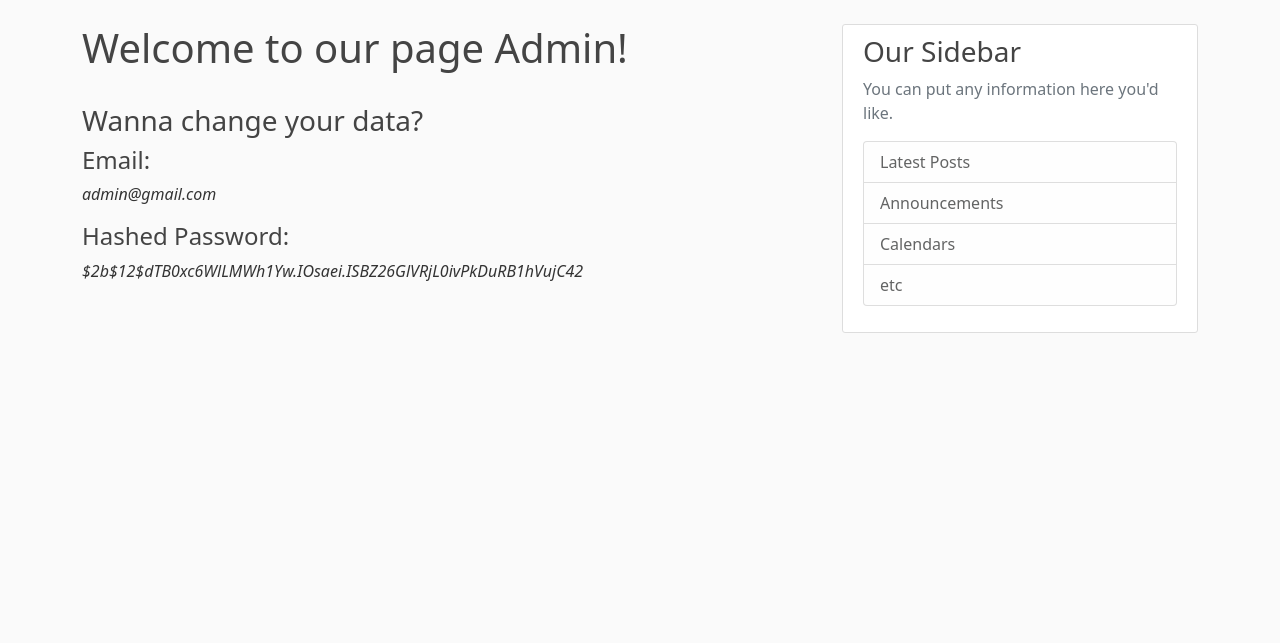
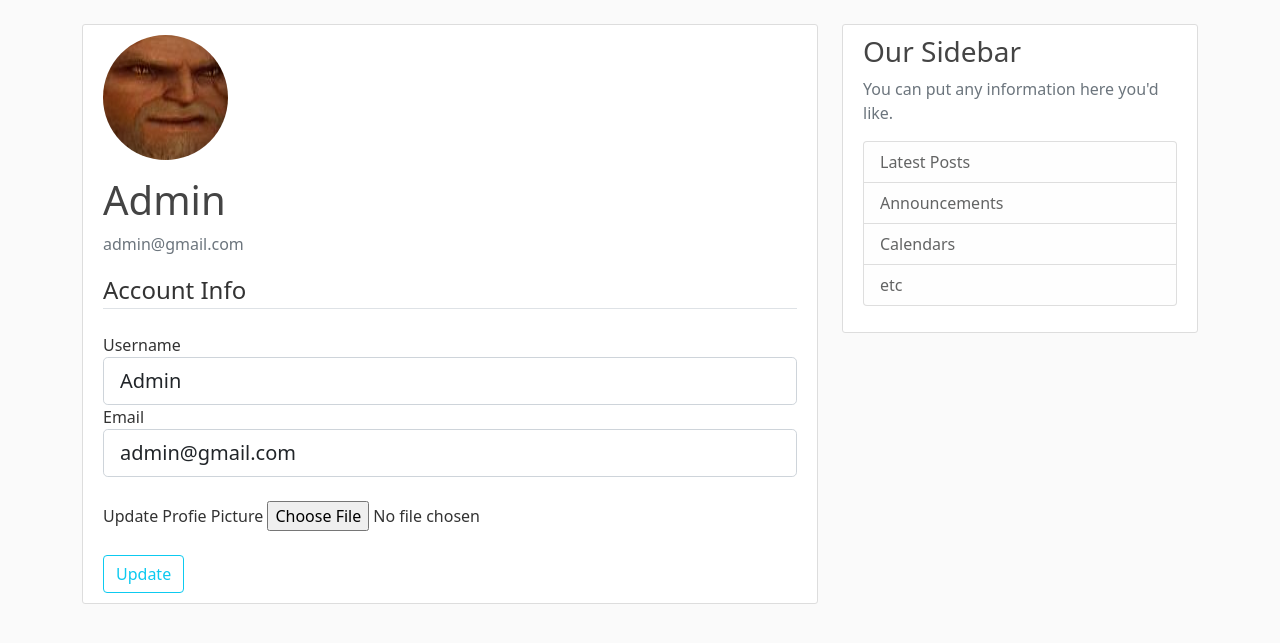
Before and after one commit to DmitryZherebtsov/Discussion-Forum, a Flask app: page /account in a window 1280 px wide. Shown: the part 56-699 px from the top of the page. Run offline with Flask 3, Linux system fonts and the light colour scheme; a user stored in the database is signed in; some libraries are stand-ins or nearby versions.

Commit message:
account_plus_resize_img

```diff
--- a/flaskstart/forms.py
+++ b/flaskstart/forms.py
@@ -1,5 +1,7 @@
 # Форми
 from flask_wtf import FlaskForm
+from flask_wtf.file import FileField, FileAllowed # для картинки + обмеження по конкретним розширенням фото
+from flask_login import current_user
 from wtforms import TextAreaField
 from wtforms import StringField, PasswordField, SubmitField, BooleanField, ValidationError
 from wtforms.validators import DataRequired, Length, Email, EqualTo
@@ -60,3 +62,31 @@ class SupportFrom(FlaskForm):
         DataRequired()
     ])
     submit = SubmitField('Send')
+
+
+class UpdateAccountForm(FlaskForm):
+    username = StringField('Username', validators=[
+        DataRequired(),
+        Length(min=2, max=20)
+    ])
+
+    email = StringField('Email',  validators=[
+        DataRequired(),
+        Email()
+    ])
+
+    picture = FileField('Update Profie Picture', validators=[FileAllowed(['jpg', 'png'])])
+
+    submit = SubmitField('Update')
+
+    def validate_username(self, username):
+        if username.data != current_user.username:
+            user = User.query.filter_by(username=username.data).first()
+            if user:
+                raise ValidationError('That username is taken. Please choose a different one.')
+
+    def validate_email(self, email):
+        if email.data != current_user.email:
+            user = User.query.filter_by(email=email.data).first()
+            if user:
+                raise ValidationError('That email is already in use. Please choose a different one.')
--- a/flaskstart/routes.py
+++ b/flaskstart/routes.py
@@ -1,7 +1,10 @@
 
+import os # to grab file extention
+import secrets # to randomly name uploaded pic
+from PIL import Image # Pillow library
 from flaskstart.models import User, Post, Support #IMPORTANT TO PUT THIS IMPORT AFTER DEFINING db variable
 from flask import Flask, render_template, request, url_for, flash, redirect
-from flaskstart.forms import RegitrationForm, LoginForm, SupportFrom
+from flaskstart.forms import RegitrationForm, LoginForm, SupportFrom, UpdateAccountForm
 from flaskstart import app, db, bcrypt
 from flask_login import login_user, current_user, logout_user, login_required
 
@@ -20,11 +23,31 @@ postsByUsers = [
     }
 ]
 
+def save_picture_text(form_picture):
+    random_hex = secrets.token_hex(8)
+    _, f_ext = os.path.splitext(form_picture.filename)
+    picture_fn = random_hex + f_ext
+    picture_path = os.path.join(app.root_path, 'static/profile_pics', picture_fn)
+                #path to the package directory / pics static folder / name of pic
+
+    output_size = (125, 125)
+    i = Image.open(form_picture)
+    i.thumbnail(output_size)
+
+    i.save(picture_path)
+
+    return picture_fn
 
 @app.route("/") # декоратор, в цьому випадку реєструє маршрут на головну сторінку, після чого виконує клас/ф-цію знизу
 @app.route("/home") # ще один декоратор, з іншим шляхом але веде на цю ж саму сторінку
 def home():
-    return render_template("home.html", postsRead=postsByUsers)
+    picturesRead = Support.query.all()
+    form = UpdateAccountForm()
+    if form.validate_on_submit():
+        if form.picture.data:
+            picture_file = save_picture_text(form.picture.data)
+            current_user.image_file = picture_file
+    return render_template("home.html", postsRead=postsByUsers, picturesRead=picturesRead)
 
 
 @app.route("/about") # ще один декоратор але з іншим шляхом, до сторінки про нас
@@ -32,7 +55,7 @@ def about():
     return render_template("about.html", title="Про Нас")
 
 
-@app.route("/register", methods=['GET', 'POST'])
+@app.route("/register", methods=['GET', 'POST']) # REGISTER ##########
 def register():
     if current_user.is_authenticated:
         return redirect(url_for('home'))
@@ -46,7 +69,7 @@ def register():
         return redirect(url_for('login'))
     return render_template('register.html', title='Register', form=form)
 
-@app.route("/login", methods=['GET', 'POST'])
+@app.route("/login", methods=['GET', 'POST']) # LOGIN ##########
 def login():
     if current_user.is_authenticated:
         return redirect(url_for('home'))
@@ -70,14 +93,47 @@ def logout():
     return redirect(url_for('home'))
 
 
-@app.route("/account")
+
+
+
+def save_picture(form_picture):
+    random_hex = secrets.token_hex(8)
+    _, f_ext = os.path.splitext(form_picture.filename)
+    picture_fn = random_hex + f_ext
+    picture_path = os.path.join(app.root_path, 'static/profile_pics', picture_fn)
+                #path to the package directory / pics static folder / name of pic
+
+    output_size = (125, 125)
+    i = Image.open(form_picture)
+    i.thumbnail(output_size)
+
+    i.save(picture_path)
+
+    return picture_fn #pic file name
+
+@app.route("/account", methods=['GET', 'POST']) # UPDATE USER INFO ##########
 @login_required
 def account():
-    return render_template('account.html', title='Account')
-    # if current_user.is_authenticated:
-    #     return render_template('account.html', title='Account')
-    # else:
-    #     return redirect(url_for('login'))
+    form = UpdateAccountForm()
+    if form.validate_on_submit():
+        if form.picture.data:
+            picture_file = save_picture(form.picture.data)
+            current_user.image_file = picture_file
+        current_user.username = form.username.data
+        current_user.email = form.email.data
+        db.session.commit()
+        flash(f'Your super cool account has been updated!', 'success')
+        return redirect(url_for('account'))
+    elif request.method == 'GET': # заповнити поля поточними даними
+        form.username.data = current_user.username
+        form.email.data = current_user.email
+
+    image_file = url_for('static', filename='profile_pics/' + current_user.image_file)
+    return render_template('account.html',
+                           title='Account',
+                           image_file=image_file,
+                           form=form )
+
 
 @app.route("/support", methods=['GET', 'POST'])
 @login_required
--- /dev/null
+++ b/flaskstart/static/admin_panel.css
@@ -0,0 +1,7 @@
+/* .text_wrap {
+    word-wrap: break-word;  NOT THIS
+} */
+
+.text_wrap {
+    word-break: break-word; /* THIS ! */
+}
--- a/flaskstart/templates/account.html
+++ b/flaskstart/templates/account.html
@@ -2,11 +2,63 @@
 {% extends "layout.html" %}
 
 {% block content %}
-        <h1>Welcome to our page {{ current_user.username }}!</h1>
-        <br>
-        <h3>Wanna change your data?</h3>
-        <h4>Email:</h4>
-        <p><i>{{ current_user.email }}</i></p>
-        <h4>Hashed Password:</h4>
-        <p><i>{{ current_user.password }}</i></p>
+
+        <div class="content-section">
+           <div class="media">
+                <img class="rounded-circle account-img" src="{{ image_file }}">
+                <div class="media-body">
+                        <h2 class="account-heading">{{ current_user.username }}</h2>
+                        <p class="text-secondary">{{ current_user.email }}</p>
+                </div>
+            </div>
+                <form method="POST" action="" enctype="multipart/form-data" novalidate>
+                    {{ form.hidden_tag() }}
+                    <fieldset class="form-group">
+                        <legend class="border-bottom mb-4">Account Info</legend>
+                        <div class="form-group">
+                            {{ form.username.label(class="form-control-label") }}
+
+                            {% if form.username.errors %}
+                                {{ form.username(class="form-control form-control-lg is-invalid") }}
+                                <div class="invalid-feedback">
+                                    {% for error in form.username.errors %}
+                                        <span>{{ error }}</span>
+                                    {% endfor %}
+                                </div>
+                            {% else %}
+                                {{ form.username(class="form-control form-control-lg") }}
+                            {% endif %}
+                        </div>
+                        <div class="form-group">
+                            {{ form.email.label(class="form-control-label") }}
+                            {% if form.email.errors %}
+                                {{ form.email(class="form-control form-control-lg is-invalid") }}
+                                <div class="invalid-feedback">
+                                    {% for error in form.email.errors %}
+                                        <span>{{ error }}</span>
+                                    {% endfor %}
+                                </div>
+                            {% else %}
+                                {{ form.email(class="form-control form-control-lg") }}
+                            {% endif %}
+                        </div>
+                        <br>
+                        <div class="form-group">
+                            {{ form.picture.label() }}
+                            {{ form.picture(class="form-control-file") }}
+                            {% if form.picture.errors %}
+                                {% for error in form.picture.errors %}
+                                    <span class="text-danger">{{ error }}</span><br>
+                                {% endfor %}
+                            {% endif %}
+                        </div>
+                        <br>
+                    </fieldset>
+                    <div class="form-group">
+                        {{ form.submit(class="btn btn-outline-info") }}
+                    </div>
+                </form>
+        </div>
+
+
 {% endblock content %}
--- a/flaskstart/templates/layout.html
+++ b/flaskstart/templates/layout.html
@@ -8,6 +8,7 @@
         <!-- Bootstrap CSS -->
         <link href="https://cdn.jsdelivr.net/npm/bootstrap@5.0.2/dist/css/bootstrap.min.css" rel="stylesheet" integrity="sha384-EVSTQN3/azprG1Anm3QDgpJLIm9Nao0Yz1ztcQTwFspd3yD65VohhpuuCOmLASjC" crossorigin="anonymous">
         <link rel="stylesheet" type="text/css" href="{{ url_for('static', filename='main.css') }}">
+        <link rel="stylesheet" type="text/css" href="{{ url_for('static', filename='admin_panel.css') }}">
 
 
         {% if title %}
```
Also changed, not shown: flaskstart/templates/admin_panel.html (+9 -8 lines), flaskstart/static/profile_pics/0305ed6ddc987c8d.png (added), flaskstart/static/profile_pics/6744fe4d4ff4cac5.jpg (added), flaskstart/static/profile_pics/6aab2d5326c74dc3.jpg (added), flaskstart/static/profile_pics/7b25e40c050074e4.png (added), flaskstart/static/profile_pics/86dd1cc48caac97e.jpg (added), flaskstart/static/profile_pics/90804745ce1b165f.jpg (added), flaskstart/static/profile_pics/be5d6b277ac76905.jpg (added), flaskstart/static/profile_pics/dc84ce2cd33fb951.jpg (added), flaskstart/static/profile_pics/default.jpg (added), flaskstart/static/profile_pics/e5c25494073d39f9.jpg (added), flaskstart/static/profile_pics/e929cf059fc5fe0e.jpg (added), flaskstart/templates/home.html (indentation only), instance/site.db.
